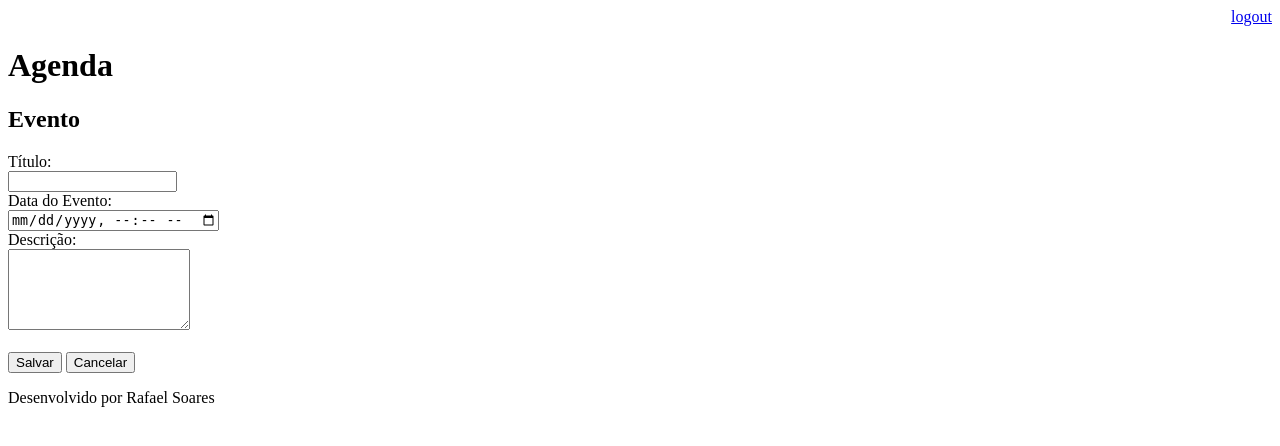
After one commit to 83Rafa/agenda, a Django app: page /agenda/evento/ in a window 1280 px wide. The commit adds this page. Shown: the top 446 px of the page. Run offline with Django 4.2, Linux system fonts and the light colour scheme; a user stored in the database is signed in.

Commit message:
Incluido template para inserção de eventos da agenda. Incluido o gitignore para os arquivos compilados

```diff
--- a/agenda/urls.py
+++ b/agenda/urls.py
@@ -21,6 +21,8 @@ from django.views.generic import RedirectView
 urlpatterns = [
     path('admin/', admin.site.urls),
     path('agenda/', views.lista_eventos),
+    path('agenda/evento/', views.evento),
+    path('agenda/evento/submit', views.submit_evento),
     path('', RedirectView.as_view(url='/agenda/')),
     path('login/', views.login_user),
     path('login/submit', views.submit_login),
--- a/core/views.py
+++ b/core/views.py
@@ -31,3 +31,20 @@ def lista_eventos(request):
     evento = Evento.objects.filter(usuario=usuario)#posso alterar p/ .alfilter(usuario=usuario) no lugar de .all()
     dados = {'eventos':evento}
     return render(request, 'agenda.html', dados)
+
+@login_required(login_url='/login/')
+def evento(request):
+    return render(request, 'evento.html')
+
+@login_required(login_url='/login/')
+def submit_evento(request):
+    if request.POST:
+        titulo = request.POST.get('titulo')
+        data_evento = request.POST.get('data_evento')
+        descricao = request.POST.get('descricao')
+        usuario = request.user
+        Evento.objects.create(titulo=titulo,
+                             data_evento=data_evento,
+                             descricao=descricao,
+                             usuario=usuario)
+    return redirect('/')
--- a/templates/Agenda.html
+++ b/templates/Agenda.html
@@ -2,7 +2,9 @@
 
 {% block content %}
     <h2>Agendamentos</h2>
-
+    <a href="evento/">
+        <button type="button">Novo Evento</button>
+    </a>
     <ul style="font-size: 18px">
         {% for evento in eventos %}
             <li>/{{ evento.titulo }} - {{ evento.get_data_evento }}</li>
--- /dev/null
+++ b/templates/evento.html
@@ -0,0 +1,26 @@
+{% extends "model-page.html" %}
+
+{% block content %}
+
+<h2>Evento</h2>
+
+<form action="submit" method="POST">{% csrf_token %}
+    <label>Título:</label>
+    <br>
+    <input type="text" name="titulo" size="18">
+    <br>
+    <label>Data do Evento:</label>
+    <br>
+    <input type="datetime-local" name="data_evento">
+    <br>
+    <label>Descrição:</label>
+    <br>
+    <textarea name="Descrição" rows="5"></textarea>
+    <br><br>
+    <button type="submit">Salvar</button>
+    <a href="/">
+        <button type="button">Cancelar</button>
+    </a>
+</form>
+
+{% endblock %}
--- a/templates/model-header.html
+++ b/templates/model-header.html
@@ -4,4 +4,4 @@
 <div href align="right">
     <a href="/logout">logout</a>
 </div>
-<hi>Agenda</hi>
+<h1>Agenda</h1>
```
Also changed, not shown: db.sqlite3, 1 other file.
